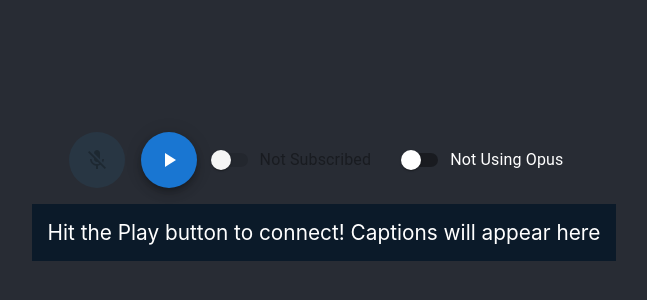
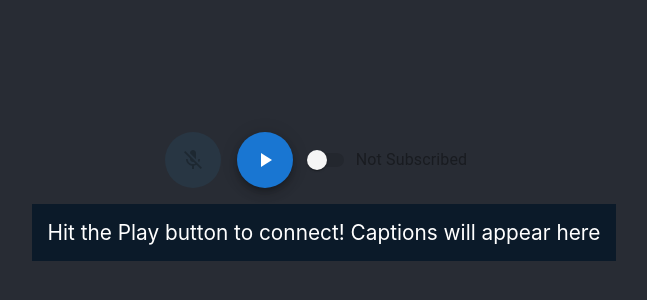
Before and after one commit to symblai/symbl-js-sdk, a React (Create React App) app in the folder examples/closed-captions-browser/: page / in a window 1280 px wide. Shown: the part 204-504 px from the top of the page, without its empty margins (316-963 px from the left). Built offline with nearby package versions, Linux system fonts and the light colour scheme; what @symblai/symbl-web-sdk would draw is missing.

Commit message:
Remove opus option from app.

```diff
--- a/examples/closed-captions-browser/package.json
+++ b/examples/closed-captions-browser/package.json
@@ -8,7 +8,7 @@
     "@mui/icons-material": "^5.0.4",
     "@mui/material": "^5.0.4",
     "@symblai/symbl-js": "1.1.6-labs.6",
-    "@symblai/symbl-web-sdk": "0.4.1-labs.17",
+    "@symblai/symbl-web-sdk": "0.4.1-labs.18",
     "@testing-library/jest-dom": "^5.14.1",
     "@testing-library/react": "^11.2.7",
     "@testing-library/user-event": "^12.8.3",
--- a/examples/closed-captions-browser/src/App.js
+++ b/examples/closed-captions-browser/src/App.js
@@ -1,7 +1,7 @@
 import "./App.css";
 
 import React from "react";
-import { useState, useEffect } from "react";
+import { useState } from "react";
 import Stack from "@mui/material/Stack";
 
 import { Fab } from "@mui/material";
@@ -26,8 +26,6 @@ import symbl from "@symblai/symbl-web-sdk";
 // import symbl from "./build-tsc";
 
 import { v4 } from "uuid";
-
-const AudioContext = window.AudioContext || window.webkitAudioContext;
 
 let stream;
 
@@ -103,7 +101,6 @@ function App() {
     const [subscribed, setSubscribed] = useState(false);
     const [subscribing, setSubscribing] = useState(false);
     const [renderViaSubscription, setRenderViaSubscription] = useState(false);
-    const [useOpus, setUseOpus] = useState(false);
 
     const initiateConnection = async (handlers) => {
         const id = v4();
@@ -122,7 +119,7 @@ function App() {
                 confidenceThreshold: 0.7,
                 timezoneOffset: 480, // Offset in minutes from UTC
                 languageCode: "en-US",
-                encoding: useOpus ? 'opus' : 'LINEAR16',
+                encoding: 'LINEAR16',
                 sampleRateHertz: 48000,
             },
             speaker: {
@@ -308,18 +305,7 @@ function App() {
                                 label={renderViaSubscription ? "Subscribed" : "Not Subscribed"}
                             />
                         </FormGroup>
-                        <FormGroup>
-                            <FormControlLabel
-                                style={{ color: "#FFFFFF" }}
-                                control={<GreenSwitch />}
-                                checked={useOpus}
-                                onChange={(e) => {
-                                    setUseOpus(!useOpus);
-                                }}
-                                disabled={started}
-                                label={useOpus ? "Using Opus" : "Not Using Opus"}
-                            />
-                        </FormGroup>
+
                     </Stack>
                     <Stack spacing={2} direction="row">
                         <Box
```
Also changed, not shown: 1 other file (tests, documents, lock files or other folders).
